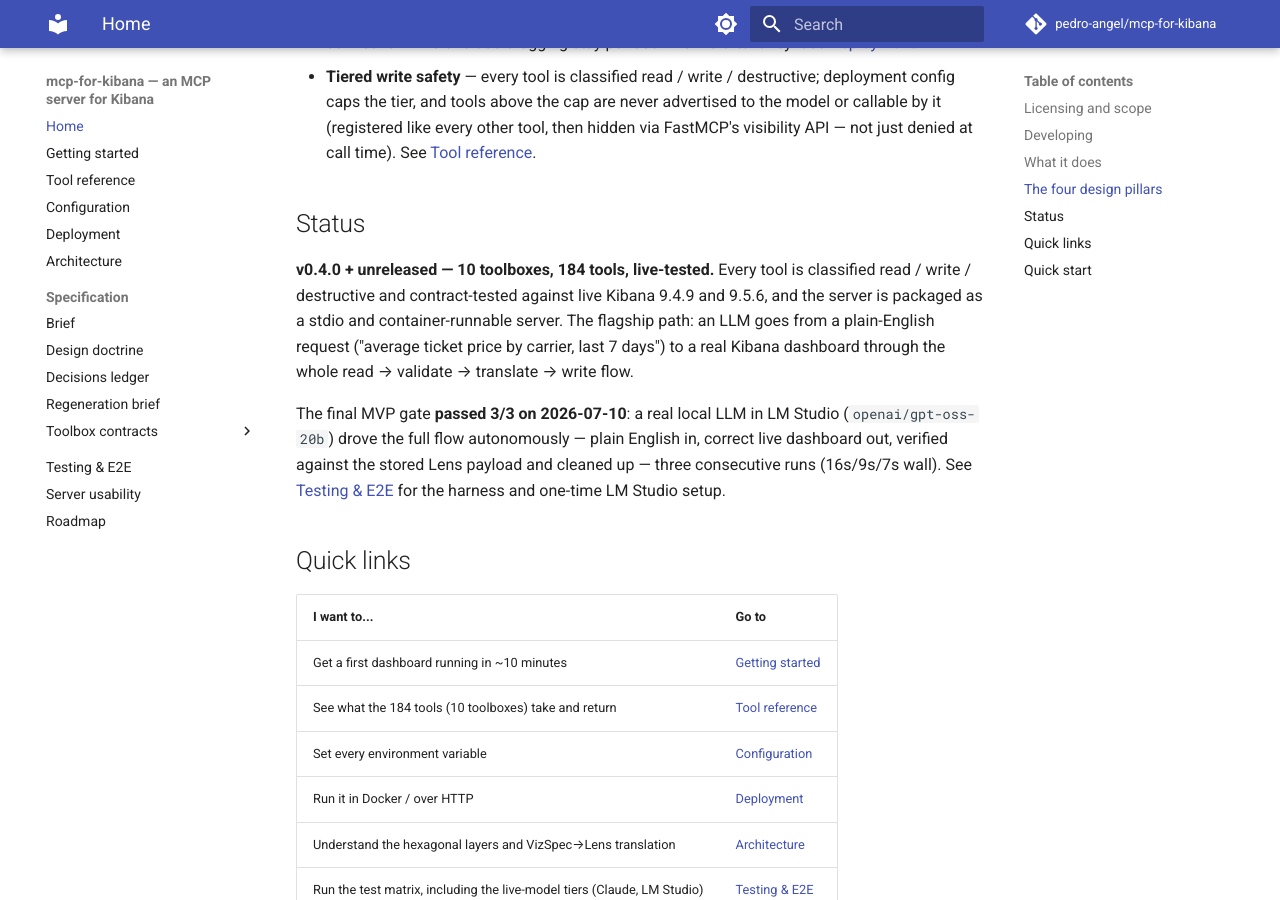
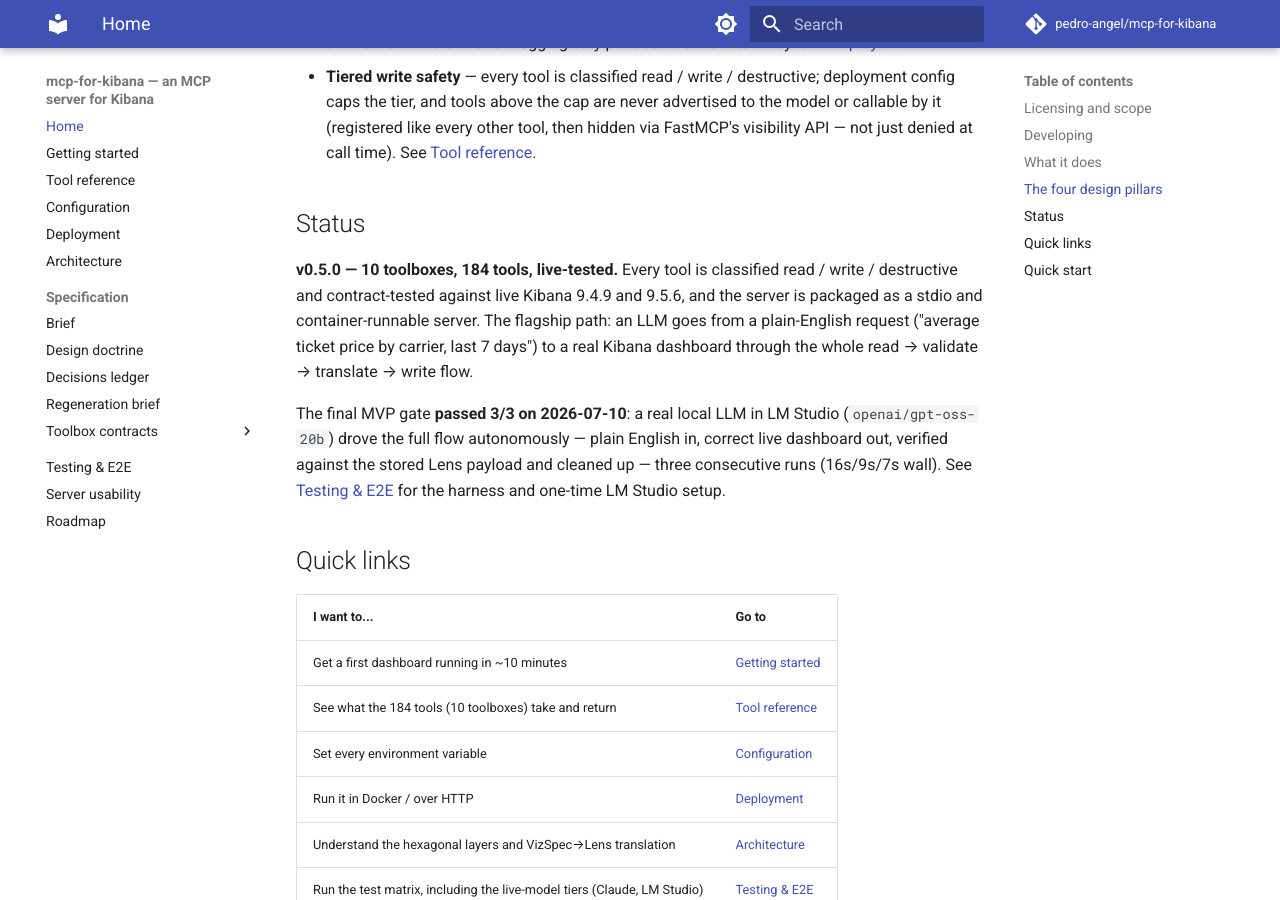
Before and after one commit to pedro-angel/mcp-for-kibana, an MkDocs documentation site: the page built from docs/index.md, in a window 1280 px wide and 900 px high, scrolled down 1417 px. Built offline with MkDocs 1.6.1 and Material for MkDocs 9.7.7, drawn with Linux system fonts in a browser that asks for light colours; comment, search, counter and statistics services are not loaded.

Commit message:
chore: release 0.5.0
Why: since v0.4.0 the server gained update_dashboard and the rest of the
Unreleased Added section (184 tools across 10 toolboxes), moved its
supported Kibana pins to 9.5.6 / 9.4.9 (kibana-py 0.6.2), hardened the DoD
gate (D53-D63), moved locked dependencies past three advisory batches and
dnspython's CVE-2026-128089, and the image to python:3.15-slim. New
capability, no breaking change: minor bump.

Change: version 0.5.0 in pyproject.toml, kibana_mcp.__version__ and its
scaffold test (uv.lock follows, regenerated with `uv lock`); README and
docs/index headline drop "+ unreleased" for v0.5.0. The CHANGELOG's
Unreleased section becomes [0.5.0] - 2026-11-15 under a fresh empty
Unreleased, with an entry for the image and dependency moves of #40 and
#41 (merged without one); compare links updated. docs/deployment.md and
the dependabot.yml comment name python:3.15-slim, which #40 left at 3.14.

Evidence (release rehearsal, local): pyproject matches v0.5.0; the
'## [0.5.0]' section exists and the release workflow's awk extracts 575
lines of notes; `uv build` wheel carries kibana_mcp/_docs/{user-guide,
tools}.md and exactly the expected top-level entries; METADATA requires
fastmcp<5,>=3.4.7 and kibana-py[async]>=0.6.2.

Co-Authored-By: Claude Opus 5.5 <noreply@anthropic.com>
Claude-Session: https://claude.ai/code/session_01PDEZ3gFsm31TUj6dCB6B2t

```diff
--- a/docs/index.md
+++ b/docs/index.md
@@ -70,7 +70,7 @@ detections, fleet, streams, observability, and platform admin/health.
 
 ## Status
 
-**v0.4.0 + unreleased — 10 toolboxes, 184 tools, live-tested.** Every tool is classified
+**v0.5.0 — 10 toolboxes, 184 tools, live-tested.** Every tool is classified
 read / write / destructive and contract-tested against live Kibana 9.4.9 and 9.5.6, and
 the server is packaged as a stdio and container-runnable server. The flagship
 path: an LLM goes from a plain-English request ("average ticket price by carrier,
--- a/pyproject.toml
+++ b/pyproject.toml
@@ -1,6 +1,6 @@
 [project]
 name = "mcp-for-kibana"
-version = "0.4.0"
+version = "0.5.0"
 description = "MCP server for Kibana: composable toolboxes over a hexagonal core"
 readme = "README.md"
 license = "Apache-2.0"
--- a/src/kibana_mcp/__init__.py
+++ b/src/kibana_mcp/__init__.py
@@ -1,3 +1,3 @@
 """mcp-for-kibana: MCP server for Kibana."""
 
-__version__ = "0.4.0"
+__version__ = "0.5.0"
```
Also changed, not shown: CHANGELOG.md (+9 -1 lines), README.md (+1 -1 lines), docs/deployment.md (+1 -1 lines), 3 other files.
